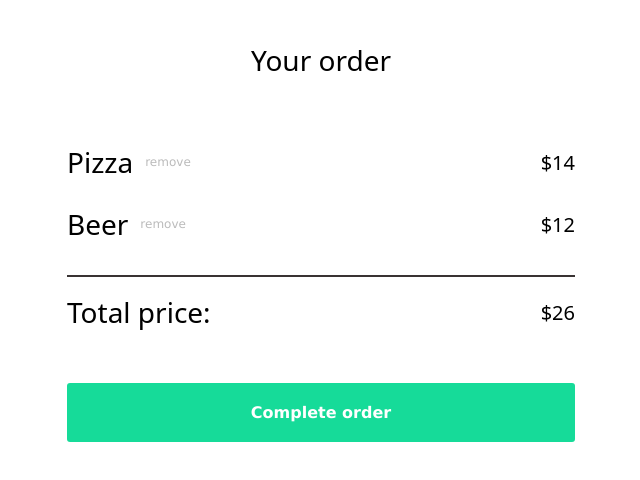
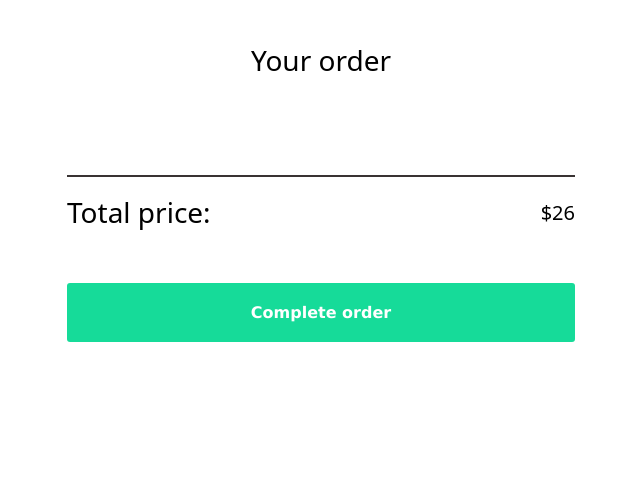
Before and after one commit to bluepersia/restaurant-app-4, a website with bundled scripts: page index.html in a window 1280 px wide. Shown: the part 818-1298 px from the top of the page, without its empty margins (319-959 px from the left). After the commit the page ends 1204 px from the top, so only its background shows below. Built offline with nearby package versions, Linux system fonts and the light colour scheme; a web font is replaced by a local one.

Commit message:
HTML: remove static list

```diff
--- a/index.html
+++ b/index.html
@@ -53,18 +53,7 @@
           <h2 class="order__title">Your order</h2>
 
           <div class="order__summary">
-            <ul class="order__summary-list reset-list" data-list>
-              <li class="order-item">
-                <h3 class="order-item__title">Pizza</h3>
-                <button class="order-item__remove-btn">remove</button>
-                <p class="order-item__price">$14</p>
-              </li>
-              <li class="order-item">
-                <h3 class="order-item__title">Beer</h3>
-                <button class="order-item__remove-btn">remove</button>
-                <p class="order-item__price">$12</p>
-              </li>
-            </ul>
+            <ul class="order__summary-list reset-list" data-list></ul>
             <div class="order-item order__total" aria-live="polite">
               <h3 class="order-item__title">Total price:</h3>
               <p class="order-item__price" data-total>$26</p>
```
